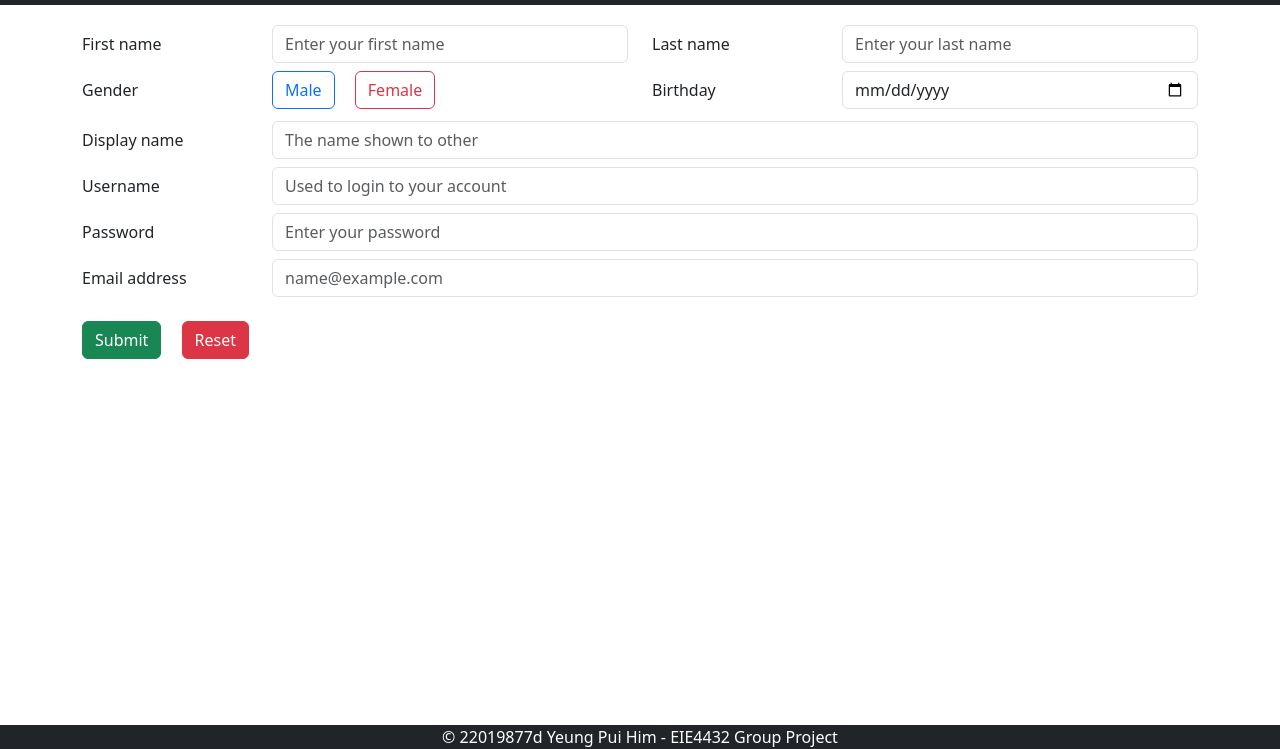
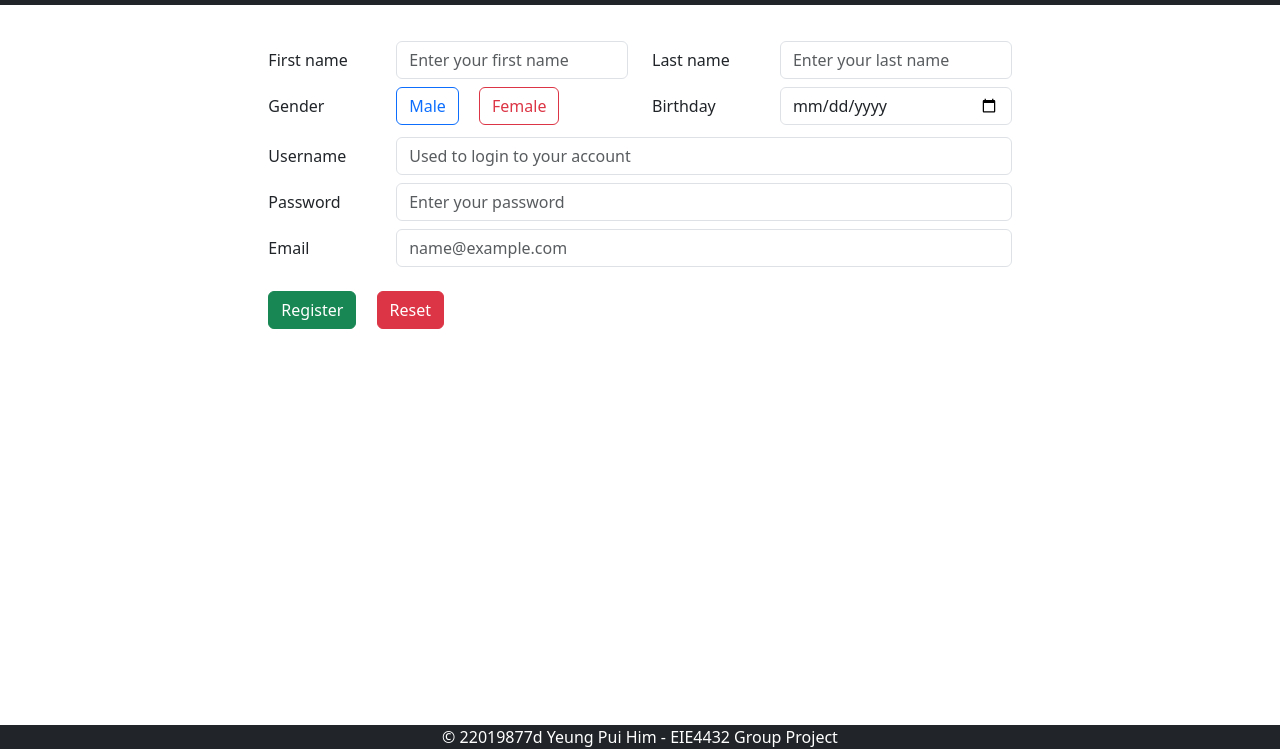
Before and after one commit to alan245245/Web-System-Group-Project, a website: page user-registration.html in a window 1280 px wide. Shown: the part 51-800 px from the top of the page. Drawn offline with nearby package versions, Linux system fonts and the light colour scheme.

Commit message:
Restyle the register page to better suit the style in login page
Changes
- Restyle the register page to fit login page style
- Removed Display name (non-essential and breaking new style if included)
- Rename "Submit" button to "Register"

```diff
--- a/user-registration.html
+++ b/user-registration.html
@@ -77,6 +77,7 @@
             </div>
         </nav>
         <div class="container text-left pb-5">
+            <section class="w-100 d-flex p-3 justify-content-center" >
                 <form class="py-3">
                     <div class="form-group py-1 row justify-content-center">
                         <label for="user-name" class="col-lg-2 col-md-2 col-form-label">First name</label>
@@ -101,35 +102,30 @@
                             <input type="date" class="form-control" id="user-birthday">
                         </div>
                     </div>
-                <div class="form-group py-1 row justify-content-center">
-                    <label for="user-name" class="col-lg-2 col-form-label">Display name</label>
-                    <div class="col-lg-10">
-                        <input type="text" class="form-control" id="user-name" placeholder="The name shown to other">
-                    </div>
-                </div>
-                <div class="form-group py-1 row justify-content-center">
+                    <div class="form-group py-1 row">
                         <label for="user-name" class="col-lg-2 col-form-label">Username</label>
                         <div class="col-lg-10">
                             <input type="text" class="form-control" id="user-name" placeholder="Used to login to your account">
                         </div>
                     </div>
-                <div class="form-group py-1 row justify-content-center">
+                    <div class="form-group py-1 row">
                         <label for="user-password" class="col-lg-2 col-form-label">Password</label>
                         <div class="col-lg-10">
                             <input type="password" class="form-control" id="user-password" placeholder="Enter your password">
                         </div>
                     </div>
-                <div class="form-group py-1 row justify-content-center">
-                    <label for="user-email" class="col-lg-2 col-form-label">Email address</label>
+                    <div class="form-group py-1 row">
+                        <label for="user-email" class="col-lg-2 col-form-label">Email</label>
                         <div class="col-lg-10">
                             <input type="email" class="form-control" id="user-email" placeholder="name@example.com">
                         </div>
                     </div>
                     <div class="form-group py-1 ms-auto">
-                    <button type="button" onclick="" class="btn btn-success my-3">Submit</button>
+                        <button type="button" onclick="" class="btn btn-success my-3">Register</button>
                         <button type="reset" class="btn btn-danger my-3 mx-3">Reset</button>
                     </div>
                 </form>
+            </section>
         </div>
             <button type="button" onclick="returnToTop()" class="btn btn-danger btn-circle btn-circle-l btn-lg" id="return-to-top"> <i class="bi bi-arrow-up"></i> </button>
         <footer class="bg-dark text-bg-dark flex py-auto fixed-bottom text-center">
```
Lines whose indentation alone changed are shown as unchanged.
